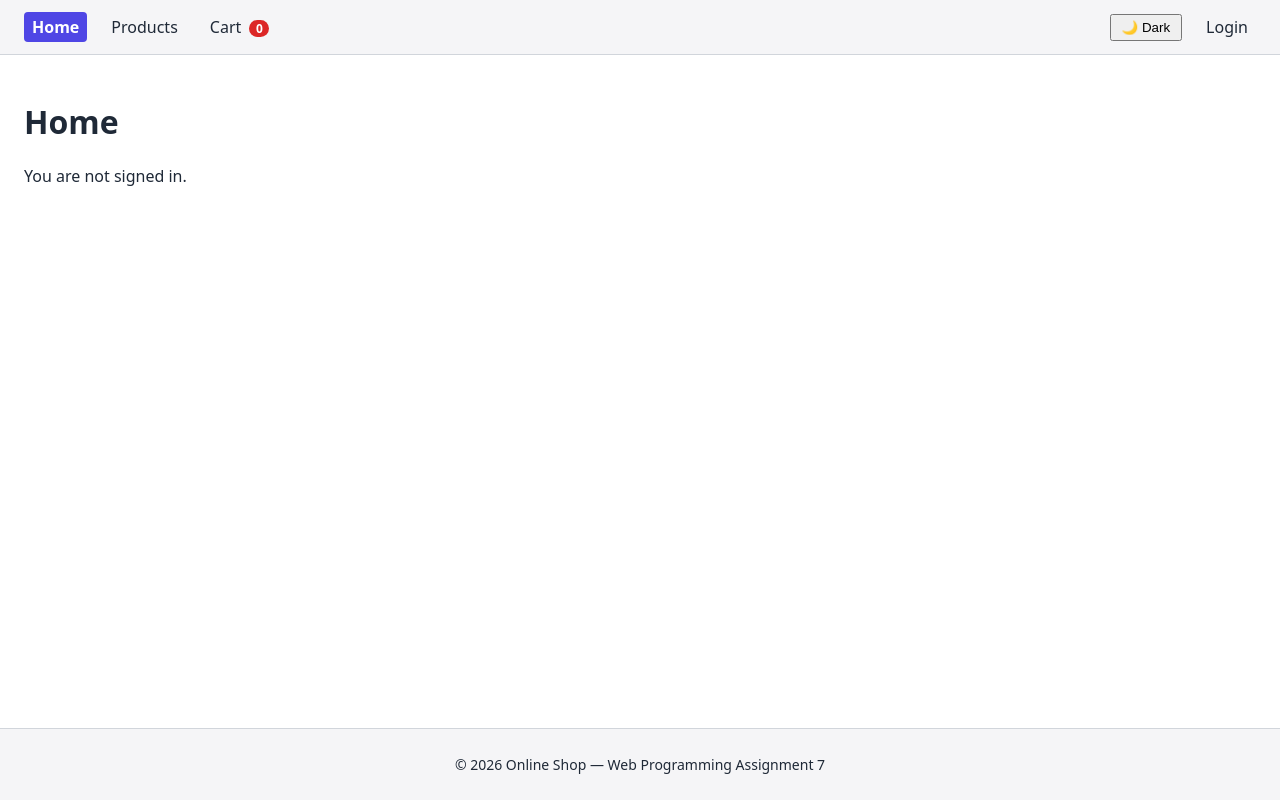
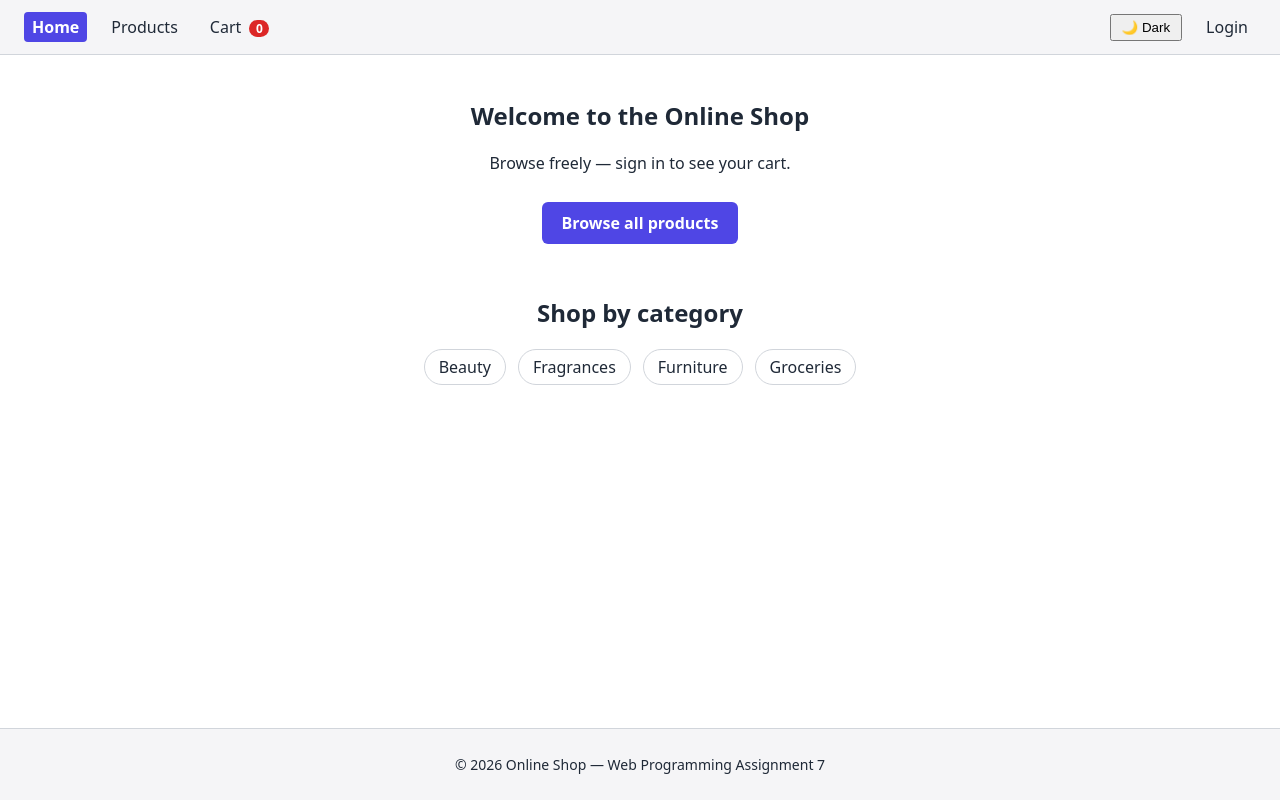
Before and after one commit to azraucun/Web-Lab7, a React (Vite) app in the folder Web-Lab7/: page / in a window 1280 px wide. Built offline with nearby package versions, Linux system fonts and the light colour scheme.

Commit message:
Complete Home page with category deep links and NotFound page

```diff
--- a/Web-Lab7/src/index.css
+++ b/Web-Lab7/src/index.css
@@ -325,3 +325,54 @@ body {
 .empty-state a {
   color: var(--accent);
 }
+
+
+.home {
+  max-width: 640px;
+  margin: 0 auto;
+  text-align: center;
+}
+
+.home-cta {
+  display: inline-block;
+  margin: 12px 0 32px;
+  padding: 10px 20px;
+  border-radius: 6px;
+  background-color: var(--accent);
+  color: white;
+  text-decoration: none;
+  font-weight: bold;
+}
+
+.home-cta:hover {
+  background-color: var(--accent-hover);
+}
+
+.home-categories {
+  list-style: none;
+  padding: 0;
+  display: flex;
+  flex-wrap: wrap;
+  justify-content: center;
+  gap: 12px;
+}
+
+.home-categories a {
+  display: inline-block;
+  padding: 6px 14px;
+  border: 1px solid var(--border);
+  border-radius: 20px;
+  color: inherit;
+  text-decoration: none;
+  text-transform: capitalize;
+}
+
+.home-categories a:hover {
+  background-color: var(--surface);
+}
+
+code {
+  padding: 2px 6px;
+  border-radius: 4px;
+  background-color: var(--surface);
+}
--- a/Web-Lab7/src/pages/Home.jsx
+++ b/Web-Lab7/src/pages/Home.jsx
@@ -1,13 +1,34 @@
+import { Link } from 'react-router';
 import { useAuth } from '../context/AuthContext.jsx';
+
+const FEATURED_CATEGORIES = ['beauty', 'fragrances', 'furniture', 'groceries'];
 
 function Home() {
   const { user } = useAuth();
 
   return (
-    <>
-      <h1>Home</h1>
-      <p>{user ? `Signed in as ${user.username}` : 'You are not signed in.'}</p>
-    </>
+    <section className="home">
+      <h1>Welcome to the Online Shop</h1>
+
+      <p>
+        {user
+          ? `Signed in as ${user.username}.`
+          : 'Browse freely — sign in to see your cart.'}
+      </p>
+
+      <Link to="/products" className="home-cta">
+        Browse all products
+      </Link>
+
+      <h2>Shop by category</h2>
+      <ul className="home-categories">
+        {FEATURED_CATEGORIES.map((category) => (
+          <li key={category}>
+            <Link to={`/products?category=${category}`}>{category}</Link>
+          </li>
+        ))}
+      </ul>
+    </section>
   );
 }
 
--- a/Web-Lab7/src/pages/NotFound.jsx
+++ b/Web-Lab7/src/pages/NotFound.jsx
@@ -1,5 +1,17 @@
+import { Link, useLocation } from 'react-router';
+
 function NotFound() {
-  return <h1>404 - Page not found</h1>;
+  const location = useLocation();
+
+  return (
+    <section className="empty-state">
+      <h1>404 — Page not found</h1>
+      <p>
+        There is no page at <code>{location.pathname}</code>.
+      </p>
+      <Link to="/">Go back to the home page</Link>
+    </section>
+  );
 }
 
 export default NotFound;
```
